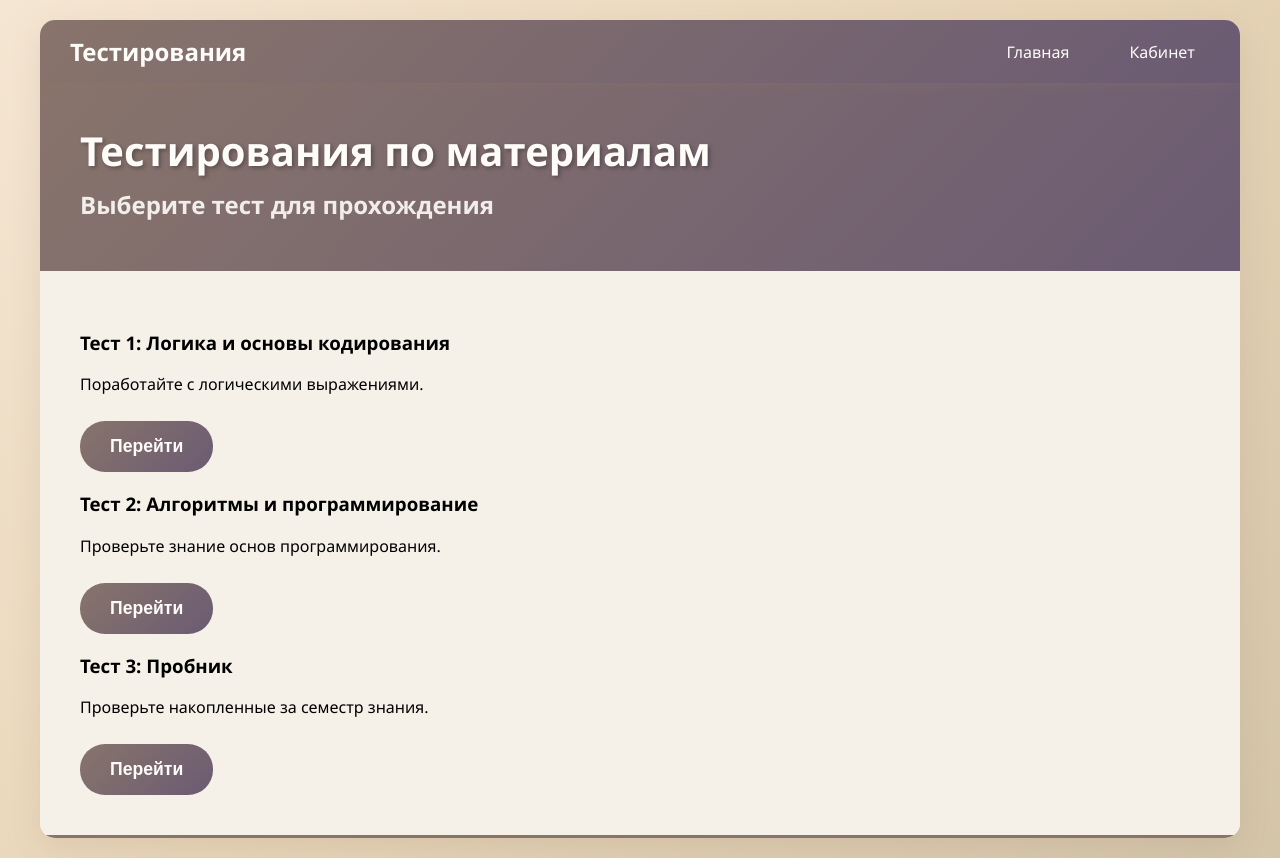
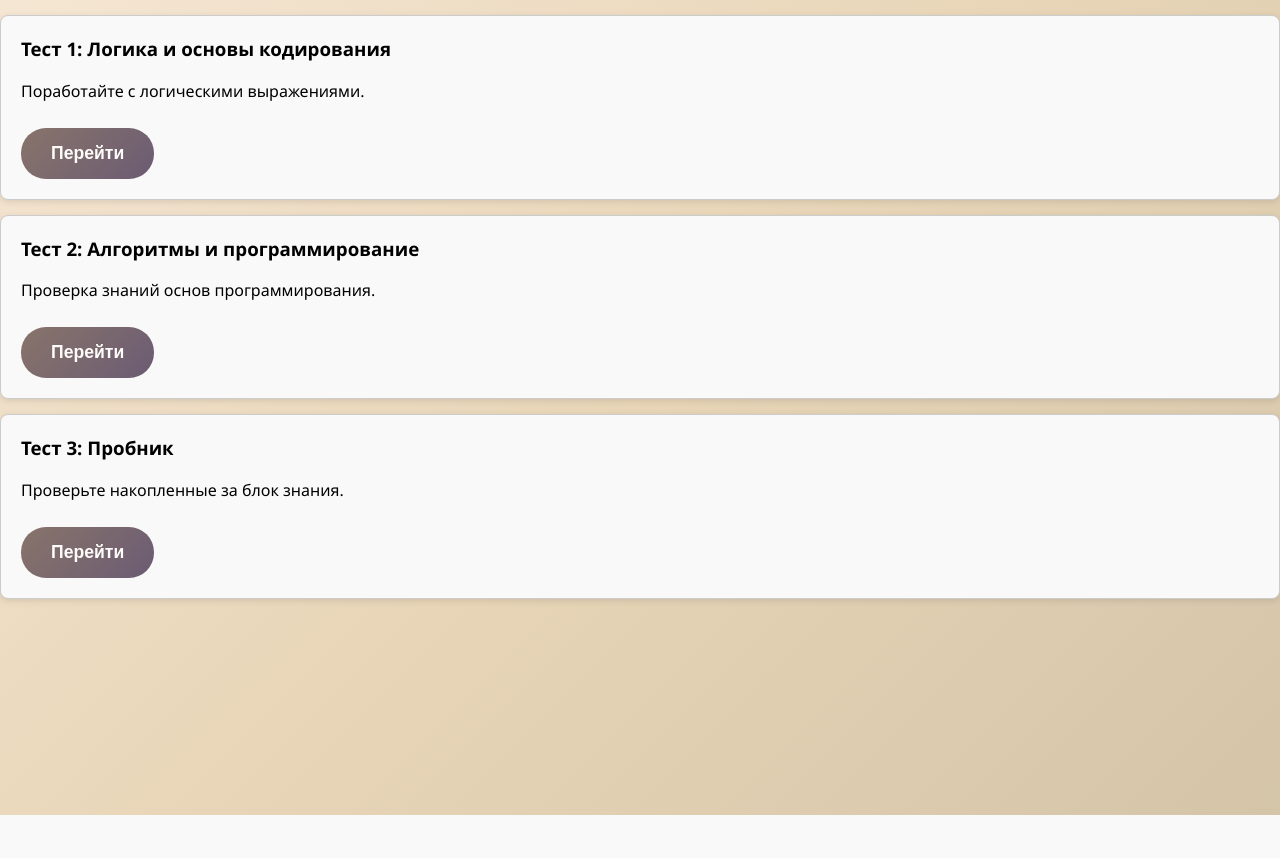
Before and after one commit to stpkn/tutor_plus, a Flask app: page /tests in a window 1280 px wide. After the commit the page ends 815 px from the top, so only its background shows below. Run offline with Flask 3, Linux system fonts and the light colour scheme.

Commit message:
Добавлена страница тестирования

```diff
--- a/tutor/app.py
+++ b/tutor/app.py
@@ -307,6 +307,18 @@ def student_cabinet():
 def tests():
     return render_template('tests.html')
 
+@app.route('/tests/1')
+def test_1():
+    return render_template('test_1.html')
+
+@app.route('/tests/2')
+def test_2():
+    return render_template('test_2.html')
+
+@app.route('/tests/3')
+def test_3():
+    return render_template('test_3.html')
+
 @app.route('/timetable')
 #расписание
 def timetable():
@@ -390,6 +402,7 @@ def students():
         return "Доступ запрещен. Только для репетиторов.", 403
     return render_template('students.html')
 
+
 if __name__ == '__main__':
     print("🚀 Flask сервер запущен!")
     print("📱 Откройте: http://localhost:5000")
--- a/tutor/styles.css
+++ b/tutor/styles.css
@@ -1079,3 +1079,29 @@ section h2::after {
         justify-content: flex-start;
     }
 }
+
+
+/*тесты*/
+.test-block {
+    border: 1px solid #ccc;
+    border-radius: 8px;
+    padding: 20px;
+    margin: 15px 0;
+    text-align: left;
+    background: #f9f9f9;
+    box-shadow: 0 2px 6px rgba(0, 0, 0, 0.1);
+    transition: transform 0.2s ease, box-shadow 0.2s ease;
+}
+
+.test-block:hover {
+    transform: translateY(-3px);
+    box-shadow: 0 4px 12px rgba(0, 0, 0, 0.15);
+}
+
+.test-block h3 {
+    margin-top: 0;
+}
+
+.test-block button {
+    margin-top: 10px;
+}
--- a/tutor/templates/tests.html
+++ b/tutor/templates/tests.html
@@ -2,47 +2,24 @@
 <html lang="ru">
 <head>
     <meta charset="UTF-8">
-    <title>Тестирования</title>
     <link rel="stylesheet" href="/styles.css">
 </head>
-<body>
-    <div class="container">
-        <nav class="navbar">
-            <div class="nav-brand"><span> Тестирования</span></div>
-            <ul class="nav-menu">
-                <li><a href="/">Главная</a></li>
-                <li><a href="/cabinet">Кабинет</a></li>
-            </ul>
-        </nav>
+<div class="login-container">
+    <div class="test-block">
+        <h3>Тест 1: Логика и основы кодирования</h3>
+        <p>Поработайте с логическими выражениями.</p>
+        <a href="/tests/1"><button class="login-btn">Перейти</button></a>
+    </div>
 
-        <header class="header">
-            <div class="header-info">
-                <h1> Тестирования по материалам</h1>
-                <h2>Выберите тест для прохождения</h2>
-            </div>
-        </header>
+    <div class="test-block">
+        <h3>Тест 2: Алгоритмы и программирование</h3>
+        <p>Проверка знаний основ программирования.</p>
+        <a href="/tests/2"><button class="login-btn">Перейти</button></a>
+    </div>
 
-        <section class="login-section">
-            <div class="login-container">
-                <div class="test-block" onclick="alert('Этот тест пока не активен')">
-                    <h3> Тест 1: Логика и основы кодирования </h3>
-                    <p>Поработайте с логическими выражениями.</p>
-                    <button class="login-btn">Перейти</button>
-                </div>
-
-                <div class="test-block" onclick="alert('Этот тест пока не активен')">
-                    <h3> Тест 2: Алгоритмы и программирование </h3>
-                    <p>Проверьте знание основ программирования.</p>
-                    <button class="login-btn">Перейти</button>
-                </div>
-
-                <div class="test-block" onclick="alert('Этот тест пока не активен')">
-                    <h3> Тест 3: Пробник </h3>
-                    <p>Проверьте накопленные за семестр знания.</p>
-                    <button class="login-btn">Перейти</button>
-                </div>
-            </div>
-        </section>
+    <div class="test-block">
+        <h3> Тест 3: Пробник</h3>
+        <p>Проверьте накопленные за блок знания.</p>
+        <a href="/tests/3"><button class="login-btn">Перейти</button></a>
     </div>
-</body>
-</html>
+</div>
```
Also changed, not shown: tutor/templates/test_1.html (added, +29 -0 lines), tutor/templates/test_2.html (added, +30 -0 lines), tutor/templates/test_3.html (added, +29 -0 lines), tutor/database/tutoring.db.
